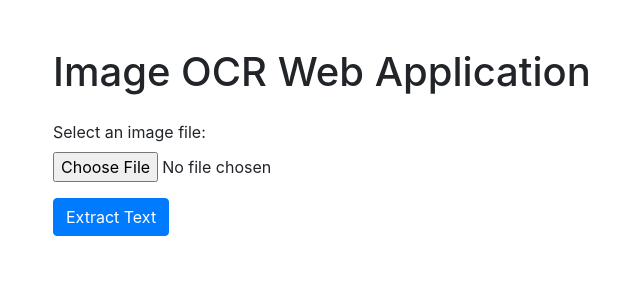
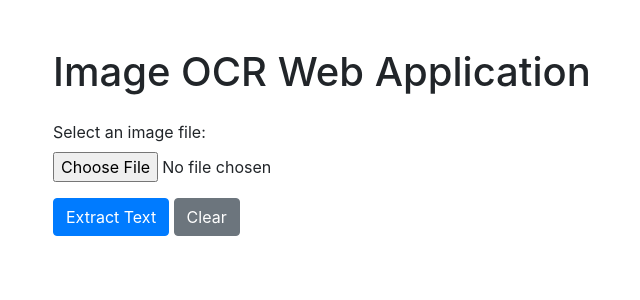
Before and after one commit to tuannguyen-TN/image-ocr-web-app, a Flask app: page / in a window 1280 px wide. Shown: the top 300 px of the page, without its empty margins (32-672 px from the left). Run offline with Flask 3, Linux system fonts and the light colour scheme; some libraries are stand-ins or nearby versions.

Commit message:
Modify UI

```diff
--- a/requirements.txt
+++ b/requirements.txt
@@ -15,6 +15,7 @@ pathspec
 Pillow
 platformdirs
 pytesseract
+pyuwsgi
 tomli
 tomlkit
 typed-ast
--- a/templates/index.html
+++ b/templates/index.html
@@ -6,6 +6,11 @@
       rel="stylesheet"
       href="https://stackpath.bootstrapcdn.com/bootstrap/4.5.2/css/bootstrap.min.css"
     />
+    <style>
+      form {
+        display: inline;
+      }
+    </style>
   </head>
   <body>
     <div class="container mt-5">
@@ -30,6 +35,9 @@
         </div>
         <button type="submit" class="btn btn-primary">Extract Text</button>
       </form>
+      <form action="/" enctype="multipart/form-data">
+        <button type="submit" class="btn btn-secondary">Clear</button>
+      </form>
     </div>
   </body>
 </html>
```
